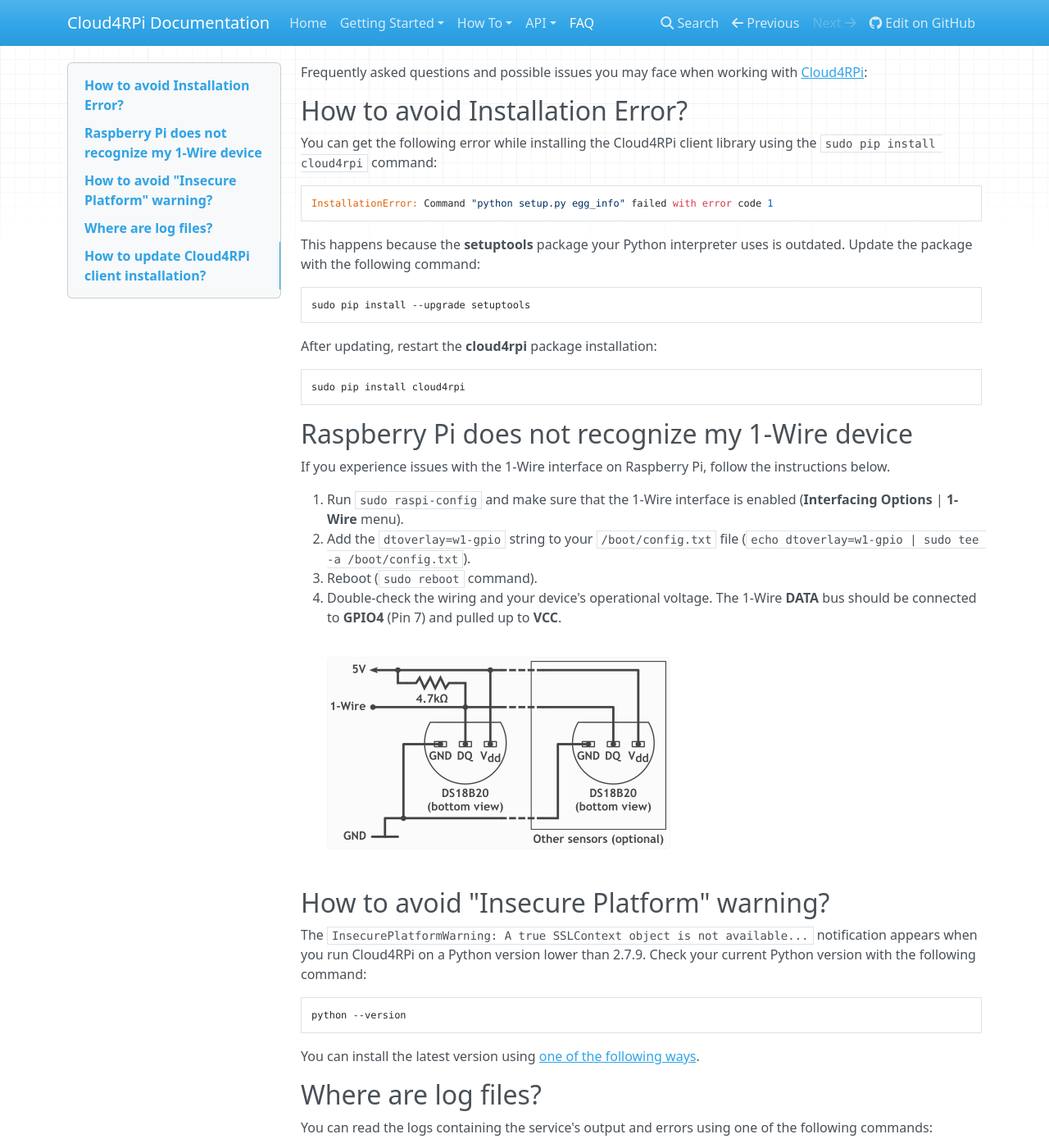
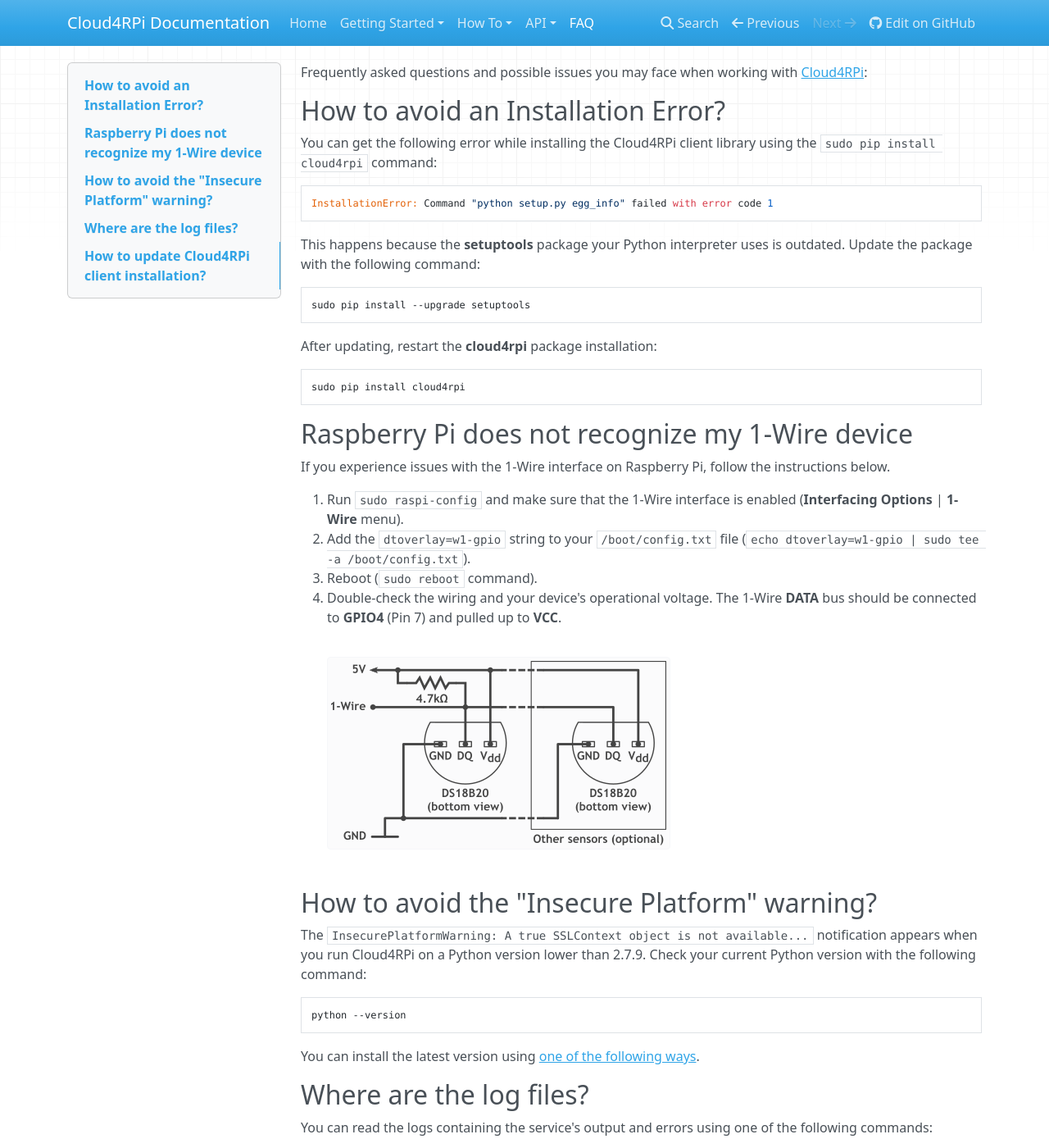
Before and after one commit to cloud4rpi/docs, an MkDocs documentation site: the page built from docs/faq.md, in a window 1280 px wide and 1400 px high. Shown: the whole window at 82% size. Built offline with MkDocs 1.6.1, drawn with Linux system fonts in a browser that asks for light colours; nearby versions of some CDN libraries; old or Windows-style settings are respelled for this version of MkDocs.

Commit message:
Dirk's correction pt2

```diff
--- a/docs/faq.md
+++ b/docs/faq.md
@@ -1,6 +1,6 @@
 Frequently asked questions and possible issues you may face when working with [Cloud4RPi](https://cloud4rpi.io):
 
-## How to avoid Installation Error?
+## How to avoid an Installation Error?
 
 You can get the following error while installing the Cloud4RPi client library using the `sudo pip install cloud4rpi` command:
 
@@ -31,7 +31,7 @@
 
     ![](/res/ds18b20.png)
 
-## How to avoid "Insecure Platform" warning?
+## How to avoid the "Insecure Platform" warning?
 
 The `InsecurePlatformWarning: A true SSLContext object is not available...` notification appears when you run Cloud4RPi on a Python version lower than 2.7.9. Check your current Python version with the following command:
 
@@ -41,7 +41,7 @@
 
 You can install the latest version using [one of the following ways](https://docs.python.org/2/using/index.html).
 
-## Where are log files?
+## Where are the log files?
 
 You can read the logs containing the service's output and errors using one of the following commands:
 
```
